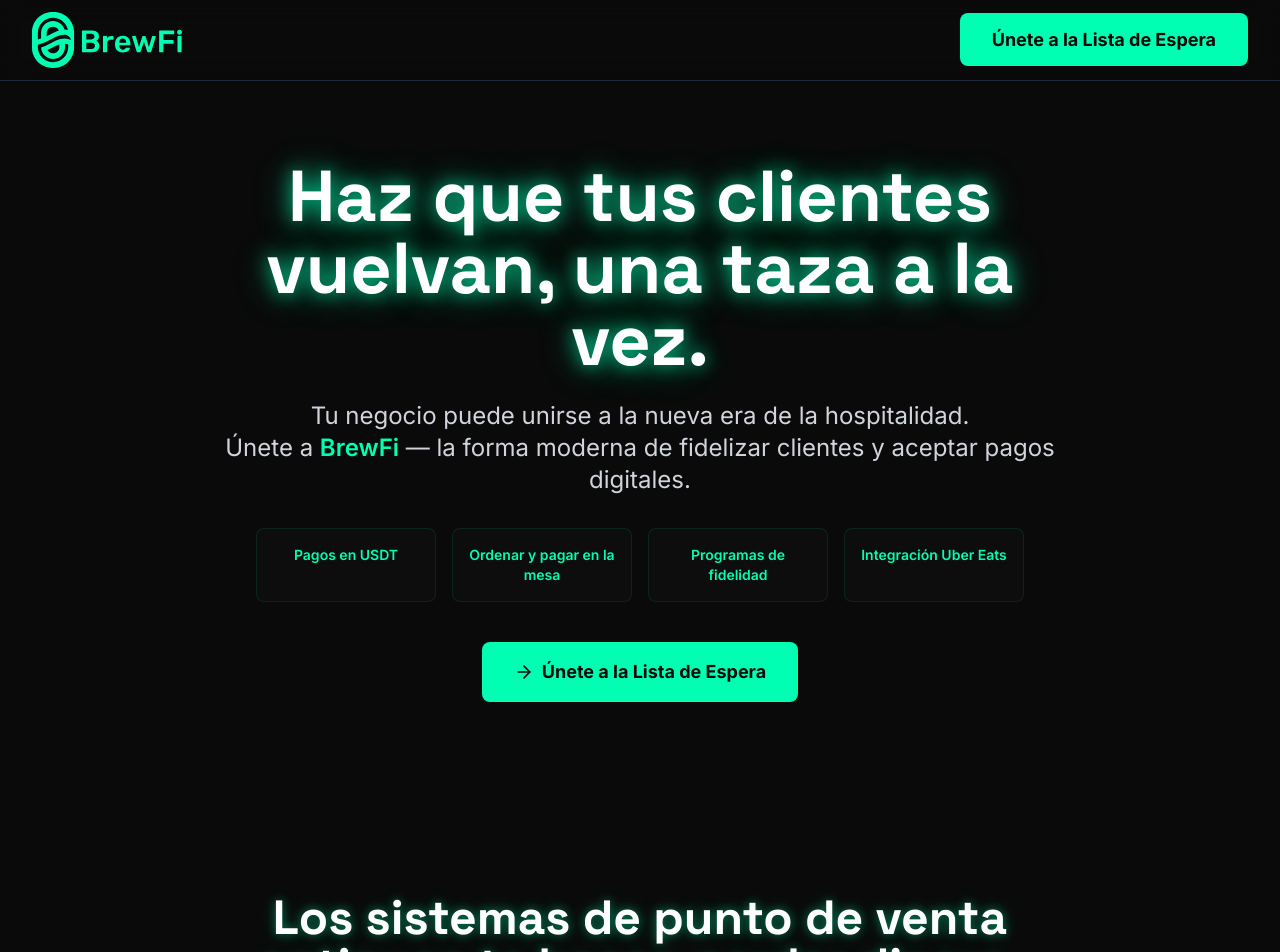
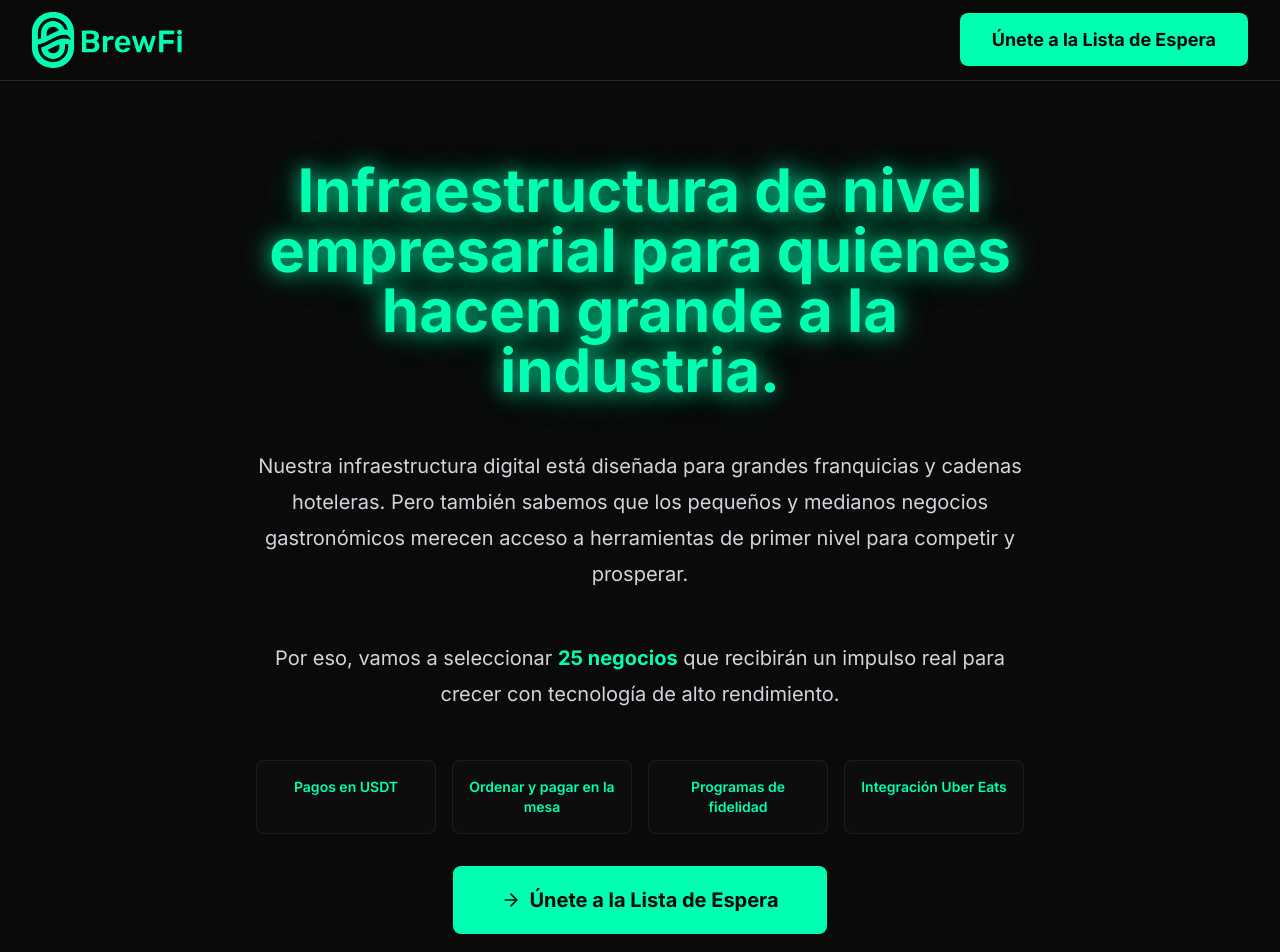
Before and after one commit to zleypner/brewfi_landing, a Next.js app: page / in a window 1280 px wide. Shown: the top 952 px of the page. Built offline with nearby package versions, Linux system fonts and the light colour scheme.

Commit message:
[ Update ] Narbar

```diff
--- a/app/page.tsx
+++ b/app/page.tsx
@@ -18,7 +18,11 @@
   Heart,
   Rocket,
   Flame,
-  Truck
+  Truck,
+  Star,
+  TrendingUp,
+  Handshake,
+  ArrowRightCircle
 } from "lucide-react";
 
 export default function Home() {
@@ -26,16 +30,27 @@
     <div className="min-h-screen">
       {/* Hero Section - El Héroe */}
       <section className="section-container pt-32 md:pt-40 text-center">
-        <div className="max-w-4xl mx-auto">
-          <h1 className="text-5xl md:text-7xl font-bold mb-6 glow-text font-grotesk animate-glow">
-            Haz que tus clientes vuelvan, una taza a la vez.
-          </h1>
-          <p className="text-xl md:text-2xl text-gray-300 mb-8 leading-relaxed">
-            Tu negocio puede unirse a la nueva era de la hospitalidad.
-            <br />
-            Únete a <span className="text-brewfi-green font-semibold">BrewFi</span> — la forma moderna de fidelizar clientes y aceptar pagos digitales.
-          </p>
-          <div className="mt-8 grid grid-cols-2 md:grid-cols-4 gap-4 max-w-3xl mx-auto">
+        <div className="max-w-3xl mx-auto">
+          {/* Mission Statement with Improved Hierarchy */}
+          <div className="space-y-8 md:space-y-12 mb-12">
+            {/* H2 - Section Title */}
+            <h1 className="text-4xl md:text-5xl lg:text-6xl font-bold text-brewfi-green glow-text animate-glow leading-tight">
+              Infraestructura de nivel empresarial para quienes hacen grande a la industria.
+            </h1>
+
+            {/* Body Text - Mission Statement */}
+            <p className="text-base md:text-lg lg:text-xl text-gray-300 leading-relaxed" style={{ lineHeight: '1.8' }}>
+              Nuestra infraestructura digital está diseñada para grandes franquicias y cadenas hoteleras.
+              Pero también sabemos que los pequeños y medianos negocios gastronómicos merecen acceso a herramientas de primer nivel para competir y prosperar.
+            </p>
+
+            {/* Body Text - Call to Action */}
+            <p className="text-base md:text-lg lg:text-xl text-gray-300 leading-relaxed" style={{ lineHeight: '1.8' }}>
+              Por eso, vamos a seleccionar <strong className="text-brewfi-green font-bold">25 negocios</strong> que recibirán un impulso real para crecer con tecnología de alto rendimiento.
+            </p>
+          </div>
+
+          <div className="grid grid-cols-2 md:grid-cols-4 gap-4 max-w-3xl mx-auto mb-8">
             <div className="text-center p-4 bg-brewfi-darkGray/30 rounded-lg border border-brewfi-green/10 hover:border-brewfi-green/30 transition-all">
               <p className="text-brewfi-green font-semibold text-sm">Pagos en USDT</p>
             </div>
@@ -49,7 +64,8 @@
               <p className="text-brewfi-green font-semibold text-sm">Integración Uber Eats</p>
             </div>
           </div>
-          <Link href="/waitlist" className="btn-primary inline-flex items-center gap-2 mt-10">
+
+          <Link href="/waitlist" className="btn-primary inline-flex items-center gap-2 text-xl px-12 py-5">
             <ArrowRight className="w-5 h-5" />
             Únete a la Lista de Espera
           </Link>
@@ -87,12 +103,6 @@
               <h3 className="text-xl font-bold text-red-400 mb-2">Clientes que no regresan</h3>
               <p className="text-gray-400">Sin razones para volver, tus clientes se van a la competencia.</p>
             </div>
-          </div>
-
-          <div className="text-center">
-            <p className="text-2xl md:text-3xl font-bold text-brewfi-green glow-text-subtle">
-              Cada día que pasa sin lealtad digital, pierdes ingresos y comunidad.
-            </p>
           </div>
         </div>
       </section>
@@ -180,27 +190,6 @@
         </div>
       </section>
 
-      {/* Transformation Section - La Transformación */}
-      <section className="section-container bg-gradient-to-b from-brewfi-darkGray/50 to-brewfi-dark">
-        <div className="max-w-4xl mx-auto text-center">
-          <h2 className="text-4xl md:text-5xl font-bold mb-8 glow-text font-grotesk">
-            Fortalece tu marca con experiencias que generan lealtad.
-          </h2>
-          <p className="text-xl md:text-2xl text-gray-300 mb-12 leading-relaxed">
-            BrewFi ayuda a los negocios gastronómicos a transformar cada compra en una relación, y cada token en valor de marca.
-          </p>
-
-          <div className="relative py-12">
-            <div className="absolute inset-0 flex items-center justify-center opacity-10">
-              <Heart className="w-48 h-48" />
-            </div>
-            <blockquote className="relative text-3xl md:text-4xl font-bold text-brewfi-green italic glow-text-subtle">
-              &ldquo;Del servicio a la conexión: así crece un negocio con propósito.&rdquo;
-            </blockquote>
-          </div>
-        </div>
-      </section>
-
       {/* Features Grid */}
       <section className="section-container">
         <div className="grid md:grid-cols-3 gap-8">
@@ -254,14 +243,14 @@
         </div>
         <div className="max-w-4xl mx-auto">
           <h2 className="text-4xl md:text-6xl font-bold mb-6 glow-text font-grotesk">
-            Solo las primeras 50 cafeterías tendrán acceso prioritario
+            Ayudamos a quienes hacen grande a la comunidad.
           </h2>
-          <p className="text-2xl text-gray-300 mb-12">
-            No te quedes fuera.
+          <p className="text-xl md:text-2xl text-gray-300 mb-12 leading-relaxed">
+            Solo 25 emprendimientos gastronómicos serán seleccionados para recibir tecnología utilizada por las grandes cadenas.
           </p>
           <Link href="/waitlist" className="btn-primary inline-flex items-center gap-2 text-xl px-12 py-5">
-            <Flame className="w-6 h-6" />
-            Unirme a la lista de espera
+            <Heart className="w-6 h-6" />
+            Postula tu negocio hoy
           </Link>
         </div>
       </section>
--- a/components/Footer.tsx
+++ b/components/Footer.tsx
@@ -1,24 +1,10 @@
 import Link from "next/link";
 import Image from "next/image";
-import { Lock } from "lucide-react";
 
 export default function Footer() {
   return (
     <footer className="bg-brewfi-darkGray border-t border-gray-800">
       <div className="max-w-7xl mx-auto px-4 sm:px-6 lg:px-8 py-12">
-        {/* Enterprise-Grade Section */}
-        <div className="mb-12 relative max-w-4xl mx-auto">
-          <div className="absolute inset-0 bg-gradient-to-r from-transparent via-brewfi-green/10 to-transparent blur-xl"></div>
-          <div className="relative p-6 bg-brewfi-dark/70 rounded-xl border border-brewfi-green/30 backdrop-blur-sm">
-            <div className="flex items-center justify-center gap-3 mb-2">
-              <Lock className="w-6 h-6 text-brewfi-green" />
-              <h3 className="text-xl font-bold text-brewfi-green">Enterprise-Grade Digital Infrastructure</h3>
-            </div>
-            <p className="text-center text-gray-300 text-sm">
-              Respaldado por Organizaciones de Prestigio
-            </p>
-          </div>
-        </div>
         <div className="grid grid-cols-1 md:grid-cols-3 gap-8 mb-8">
           {/* Brand */}
           <div className="space-y-4">
```
